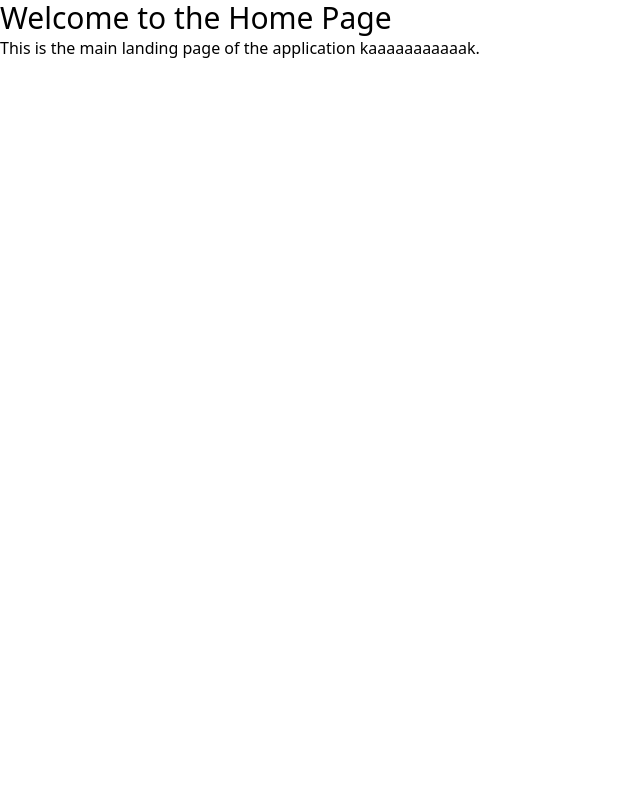
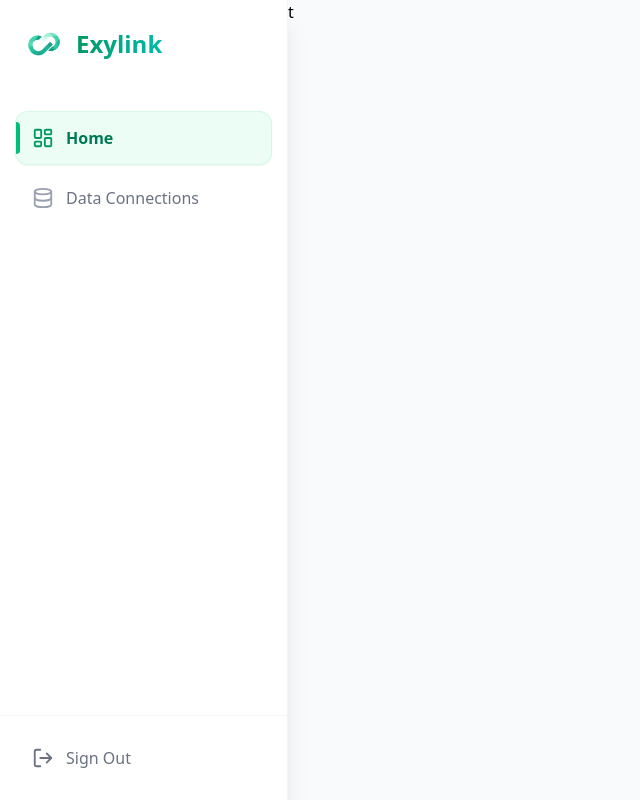
Before and after one commit to Muhammad-FRAX/exylink, a React (Vite) app in the folder frontend/: page / in a window 1280 px wide. Shown: the whole page, without its empty margins (0-640 px from the left). Built offline with nearby package versions, Linux system fonts and the light colour scheme.

Commit message:
feature/ completed the sidebar and the two main pages skeleton

```diff
--- a/frontend/package.json
+++ b/frontend/package.json
@@ -12,7 +12,8 @@
   "dependencies": {
     "lucide-react": "^0.563.0",
     "react": "^19.1.1",
-    "react-dom": "^19.1.1"
+    "react-dom": "^19.1.1",
+    "react-router-dom": "^7.13.0"
   },
   "devDependencies": {
     "@eslint/js": "^9.36.0",
--- a/frontend/src/app.jsx
+++ b/frontend/src/app.jsx
@@ -1,11 +1,21 @@
-import { useState, useEffect } from "react";
+import { BrowserRouter as Router, Routes, Route } from "react-router-dom";
 import Home from "./pages/Home.jsx";
+import DataConnections from "./pages/DataConnections.jsx";
+import Sidebar from "./components/Sidebar";
 
 function App() {
   return (
-    <>
-      <Home />
-    </>
+    <Router>
+      <div className="flex h-screen bg-gray-50">
+        <Sidebar />
+        <div className="flex-1 overflow-auto">
+          <Routes>
+            <Route path="/" element={<Home />} />
+            <Route path="/connections" element={<DataConnections />} />
+          </Routes>
+        </div>
+      </div>
+    </Router>
   );
 }
 
--- a/frontend/src/components/Sidebar.jsx
+++ b/frontend/src/components/Sidebar.jsx
@@ -1,7 +1,68 @@
+import { NavLink } from "react-router-dom";
+import { LayoutDashboard, Database, LogOut } from "lucide-react";
+import logo from "../assets/exylink-logo.png";
+
 export default function Sidebar() {
+  const navItems = [
+    { name: "Home", path: "/", icon: LayoutDashboard },
+    { name: "Data Connections", path: "/connections", icon: Database },
+  ];
+
   return (
-    <nav className="bg-blue-500 p-4">
-      <h1 className="text-white text-2xl">Sidebar</h1>
-    </nav>
+    <aside className="h-screen w-72 bg-white border-r border-gray-100 flex flex-col shadow-xl z-50">
+      {/* Header */}
+      <div className="p-6 flex items-center gap-3">
+        <img
+          src={logo}
+          alt="Exylink Logo"
+          className="w-10 h-10 object-contain"
+        />
+        <span className="text-2xl font-bold bg-gradient-to-r from-emerald-600 to-teal-500 bg-clip-text text-transparent">
+          Exylink
+        </span>
+      </div>
+
+      {/* Navigation */}
+      <nav className="flex-1 px-4 py-6 space-y-2">
+        {navItems.map((item) => (
+          <NavLink
+            key={item.path}
+            to={item.path}
+            className={({ isActive }) =>
+              `flex items-center gap-3 px-4 py-3.5 rounded-xl transition-all duration-300 group relative overflow-hidden ${
+                isActive
+                  ? "bg-emerald-50 text-emerald-700 font-semibold shadow-sm ring-1 ring-emerald-100"
+                  : "text-gray-500 hover:bg-gray-50 hover:text-gray-900"
+              }`
+            }
+          >
+            {({ isActive }) => (
+              <>
+                {isActive && (
+                  <div className="absolute left-0 top-1/2 -translate-y-1/2 w-1 h-8 bg-emerald-500 rounded-r-lg" />
+                )}
+                <item.icon
+                  size={22}
+                  className={`transition-colors duration-300 ${
+                    isActive
+                      ? "text-emerald-600"
+                      : "text-gray-400 group-hover:text-gray-600"
+                  }`}
+                />
+                <span className="relative z-10">{item.name}</span>
+              </>
+            )}
+          </NavLink>
+        ))}
+      </nav>
+
+      {/* Footer / Sign Out */}
+      <div className="p-4 border-t border-gray-100">
+        <button className="flex items-center gap-3 w-full px-4 py-3.5 text-gray-500 hover:text-red-600 hover:bg-red-50 rounded-xl transition-all duration-300 group">
+          <LogOut size={22} className="group-hover:stroke-red-600" />
+          <span className="font-medium">Sign Out</span>
+        </button>
+      </div>
+    </aside>
   );
 }
--- a/frontend/src/pages/DataConnections.jsx
+++ b/frontend/src/pages/DataConnections.jsx
@@ -0,0 +1,8 @@
+export default function DataConnections() {
+  return (
+    <div className="p-6">
+      <h1 className="text-2xl font-bold mb-4">Data Connections</h1>
+      <p>Manage your data connections here.</p>
+    </div>
+  );
+}
--- a/frontend/src/pages/Home.jsx
+++ b/frontend/src/pages/Home.jsx
@@ -1,8 +1,3 @@
 export default function Home() {
-  return (
-    <div>
-      <h1 className="text-3xl">Welcome to the Home Page</h1>
-      <p>This is the main landing page of the application kaaaaaaaaaaak.</p>
-    </div>
-  );
+  return <p>t</p>;
 }
```
Also changed, not shown: frontend/src/assets/exylink-logo.png (renamed from frontend/public/exylink-logo.png), frontend/src/assets/no44.png (added).
